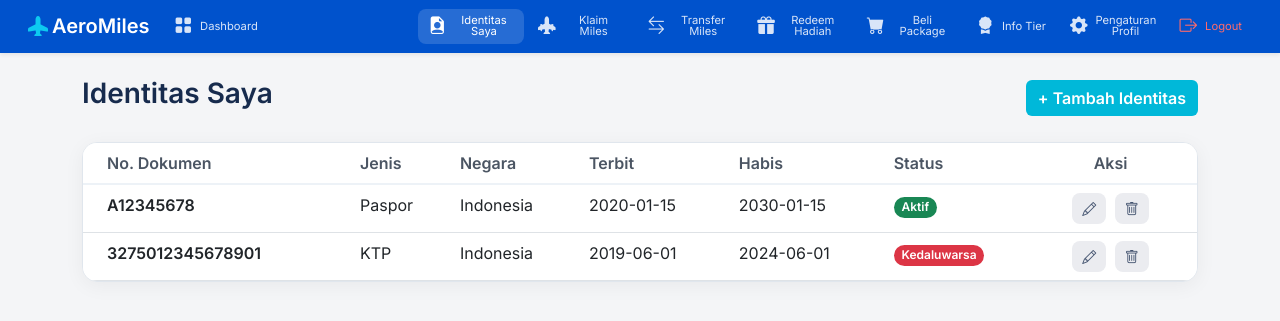
After one commit to Basdatt-D11/AeroMiles, a Django app: page /members/identitas/ in a window 1280 px wide. The commit adds this page. Shown: the top 321 px of the page. Run offline with Django 5.2, Linux system fonts and the light colour scheme.

Commit message:
6 & 7 Done

```diff
--- a/AeroMiles/urls.py
+++ b/AeroMiles/urls.py
@@ -16,11 +16,12 @@ Including another URLconf
 """
 from django.contrib import admin
 from django.urls import path
-from members.views import list_member, form_member, dashboard
+from members.views import list_member, form_member, dashboard, list_identitas
 
 urlpatterns = [
     path('admin/', admin.site.urls),
     path('members/list/', list_member, name='list_member'),
     path('members/add/', form_member, name='form_member'),
     path('', dashboard, name='dashboard'),
+    path('members/identitas/', list_identitas, name='list_identitas'),
 ]
--- a/members/templates/members/base.html
+++ b/members/templates/members/base.html
@@ -205,7 +205,8 @@
                 </a>
 
                 {% elif role == "Member" %}
-                <a class="nav-item-aero" href="#">
+                <a class="nav-item-aero {% if request.resolver_match.url_name == 'list_identitas' %}active-dashboard{% endif %}"
+                    href="{% url 'list_identitas' %}">
                     <i class="bi bi-file-earmark-person-fill"></i>
                     <span class="nav-text">Identitas Saya</span>
                 </a>
--- /dev/null
+++ b/members/templates/members/identitas.html
@@ -0,0 +1,61 @@
+{% extends 'members/base.html' %}
+{% block title %}Identitas Saya{% endblock %}
+
+{% block content %}
+<div class="d-flex justify-content-between align-items-center mb-4">
+    <h3 class="fw-bold">Identitas Saya</h3>
+    <button class="btn btn-primary fw-bold" data-bs-toggle="modal" data-bs-target="#addIdentitasModal">
+        + Tambah Identitas
+    </button>
+</div>
+
+<!-- Tabel Identitas (Rounded) -->
+<div class="table-container">
+    <table class="table table-hover m-0">
+        <thead>
+            <tr>
+                <th class="ps-4">No. Dokumen</th>
+                <th>Jenis</th>
+                <th>Negara</th>
+                <th>Terbit</th>
+                <th>Habis</th>
+                <th>Status</th>
+                <th class="text-center pe-4">Aksi</th>
+            </tr>
+        </thead>
+        <tbody>
+            <tr>
+                <td class="ps-4"><strong>A12345678</strong></td>
+                <td>Paspor</td>
+                <td>Indonesia</td>
+                <td>2020-01-15</td>
+                <td>2030-01-15</td>
+                <td><span class="badge bg-success">Aktif</span></td>
+                <td class="text-center pe-4">
+                    <button class="btn btn-sm btn-light btn-action me-1" data-bs-toggle="modal"
+                        data-bs-target="#editModal1"><i class="bi bi-pencil"></i></button>
+                    <button class="btn btn-sm btn-light btn-action text-danger" data-bs-toggle="modal"
+                        data-bs-target="#deleteIdentitasModal"><i class="bi bi-trash"></i></button>
+                </td>
+            </tr>
+            <tr>
+                <td class="ps-4"><strong>3275012345678901</strong></td>
+                <td>KTP</td>
+                <td>Indonesia</td>
+                <td>2019-06-01</td>
+                <td>2024-06-01</td>
+                <td><span class="badge bg-danger">Kedaluwarsa</span></td>
+                <td class="text-center pe-4">
+                    <button class="btn btn-sm btn-light btn-action me-1" data-bs-toggle="modal"
+                        data-bs-target="#editModal2"><i class="bi bi-pencil"></i></button>
+                    <button class="btn btn-sm btn-light btn-action text-danger" data-bs-toggle="modal"
+                        data-bs-target="#deleteIdentitasModal"><i class="bi bi-trash"></i></button>
+                </td>
+            </tr>
+        </tbody>
+    </table>
+</div>
+
+{% include 'members/modals_identitas.html' %}
+
+{% endblock %}
--- /dev/null
+++ b/members/templates/members/modals_identitas.html
@@ -0,0 +1,151 @@
+<div class="modal fade" id="addIdentitasModal" tabindex="-1" aria-hidden="true">
+    <div class="modal-dialog modal-dialog-centered">
+        <div class="modal-content" style="border-radius: 20px; border: none;">
+            <div class="modal-header border-0 pt-4 px-4 pb-0">
+                <h5 class="modal-title fw-bold">Tambah Identitas Baru</h5>
+                <button type="button" class="btn-close" data-bs-dismiss="modal"></button>
+            </div>
+            <div class="modal-body p-4">
+                <div class="mb-3">
+                    <label class="form-label small fw-bold text-muted">Nomor Dokumen</label>
+                    <input type="text" class="form-control bg-light border-0" placeholder="A12345678">
+                </div>
+                <div class="mb-3">
+                    <label class="form-label small fw-bold text-muted">Jenis Dokumen</label>
+                    <select class="form-select bg-light border-0">
+                        <option selected>Paspor</option>
+                        <option>KTP</option>
+                        <option>SIM</option>
+                    </select>
+                </div>
+                <div class="mb-3">
+                    <label class="form-label small fw-bold text-muted">Negara Penerbit</label>
+                    <select class="form-select bg-light border-0">
+                        <option selected>Indonesia</option>
+                    </select>
+                </div>
+                <div class="row g-2">
+                    <div class="col-6">
+                        <label class="form-label small fw-bold text-muted">Tanggal Terbit</label>
+                        <input type="date" class="form-control bg-light border-0" value="2020-01-15">
+                    </div>
+                    <div class="col-6">
+                        <label class="form-label small fw-bold text-muted">Tanggal Habis</label>
+                        <input type="date" class="form-control bg-light border-0 value="2030-01-15">
+                    </div>
+                </div>
+                <div class="text-end mt-4">
+                    <button class="btn btn-primary px-4 fw-bold">Simpan</button>
+                </div>
+            </div>
+        </div>
+    </div>
+</div>
+
+<div class="modal fade" id="deleteIdentitasModal" tabindex="-1" aria-hidden="true">
+    <div class="modal-dialog modal-dialog-centered">
+        <div class="modal-content" style="border-radius: 15px; border: none;">
+            <div class="modal-body p-4 text-start">
+                <h5 class="fw-bold mb-2">Hapus Identitas?</h5>
+                <p class="text-muted small mb-4">Tindakan ini tidak dapat dibatalkan.</p>
+                <div class="d-flex justify-content-end gap-2">
+                    <button class="btn btn-light px-4" data-bs-dismiss="modal">Batal</button>
+                    <button class="btn btn-primary px-4">Hapus</button>
+                </div>
+            </div>
+        </div>
+    </div>
+</div>
+
+<div class="modal fade" id="editModal2" tabindex="-1" aria-hidden="true">
+    <div class="modal-dialog modal-dialog-centered">
+        <div class="modal-content" style="border-radius: 20px; border: none;">
+            <div class="modal-header border-0 pt-4 px-4 pb-0">
+                <h5 class="modal-title fw-bold">Edit Identitas</h5>
+                <button type="button" class="btn-close" data-bs-dismiss="modal"></button>
+            </div>
+            <div class="modal-body p-4">
+                <form action="#" method="POST">
+                    {% csrf_token %}
+                    <div class="mb-3">
+                        <label class="form-label small fw-bold text-muted">Nomor Dokumen</label>
+                        <input type="text" class="form-control bg-light border-0" value="3275012345678901" readonly>
+                    </div>
+                    <div class="mb-3">
+                        <label class="form-label small fw-bold text-muted">Jenis Dokumen</label>
+                        <select class="form-select bg-light border-0">
+                            <option>Paspor</option>
+                            <option selected>KTP</option>
+                            <option>SIM</option>
+                        </select>
+                    </div>
+                    <div class="mb-3">
+                        <label class="form-label small fw-bold text-muted">Negara Penerbit</label>
+                        <select class="form-select bg-light border-0">
+                            <option selected>Indonesia</option>
+                        </select>
+                    </div>
+                    <div class="row g-2">
+                        <div class="col-6">
+                            <label class="form-label small fw-bold text-muted">Tanggal Terbit</label>
+                            <input type="date" class="form-control bg-light border-0" value="2019-06-01">
+                        </div>
+                        <div class="col-6">
+                            <label class="form-label small fw-bold text-muted">Tanggal Habis</label>
+                            <input type="date" class="form-control bg-light border-0" value="2024-06-01">
+                        </div>
+                    </div>
+                    <div class="text-end mt-4">
+                        <button type="submit" class="btn btn-primary px-4 fw-bold">Simpan</button>
+                    </div>
+                </form>
+            </div>
+        </div>
+    </div>
+</div>
+
+<div class="modal fade" id="editModal1" tabindex="-1" aria-hidden="true">
+    <div class="modal-dialog modal-dialog-centered">
+        <div class="modal-content" style="border-radius: 20px; border: none;">
+            <div class="modal-header border-0 pt-4 px-4 pb-0">
+                <h5 class="modal-title fw-bold">Edit Identitas</h5>
+                <button type="button" class="btn-close" data-bs-dismiss="modal"></button>
+            </div>
+            <div class="modal-body p-4">
+                <form action="#" method="POST">
+                    {% csrf_token %}
+                    <div class="mb-3">
+                        <label class="form-label small fw-bold text-muted">Nomor Dokumen</label>
+                        <input type="text" class="form-control bg-light border-0" value="A12345678" readonly>
+                    </div>
+                    <div class="mb-3">
+                        <label class="form-label small fw-bold text-muted">Jenis Dokumen</label>
+                        <select class="form-select bg-light border-0">
+                            <option selected>Paspor</option>
+                            <option>KTP</option>
+                            <option>SIM</option>
+                        </select>
+                    </div>
+                    <div class="mb-3">
+                        <label class="form-label small fw-bold text-muted">Negara Penerbit</label>
+                        <select class="form-select bg-light border-0">
+                            <option selected>Indonesia</option>
+                        </select>
+                    </div>
+                    <div class="row g-2">
+                        <div class="col-6">
+                            <label class="form-label small fw-bold text-muted">Tanggal Terbit</label>
+                            <input type="date" class="form-control bg-light border-0" value="2020-01-15
+                        <div class="col-6">
+                            <label class="form-label small fw-bold text-muted">Tanggal Habis</label>
+                            <input type="date" class="form-control bg-light border-0" value="2030-01-15">
+                        </div>
+                    </div>
+                    <div class="text-end mt-4">
+                        <button type="submit" class="btn btn-primary px-4 fw-bold">Simpan</button>
+                    </div>
+                </form>
+            </div>
+        </div>
+    </div>
+</div>
--- a/members/views.py
+++ b/members/views.py
@@ -3,7 +3,7 @@ from django.shortcuts import render
 def dashboard(request):
     context = {
         'nama': 'Mr. John William Doe',
-        'role': 'Member',
+        'role': 'Staff',
     }
     return render(request, 'members/dashboard.html', context)
 
@@ -14,5 +14,12 @@ def list_member(request):
     }
     return render(request, 'members/list_member.html', context)
 
+def list_identitas(request):
+    context = {
+        'role': 'Member',
+        'nama': 'Mr. John Doe',
+    }
+    return render(request, 'members/identitas.html', context)
+
 def form_member(request):
     return render(request, 'members/form_member.html')
```
